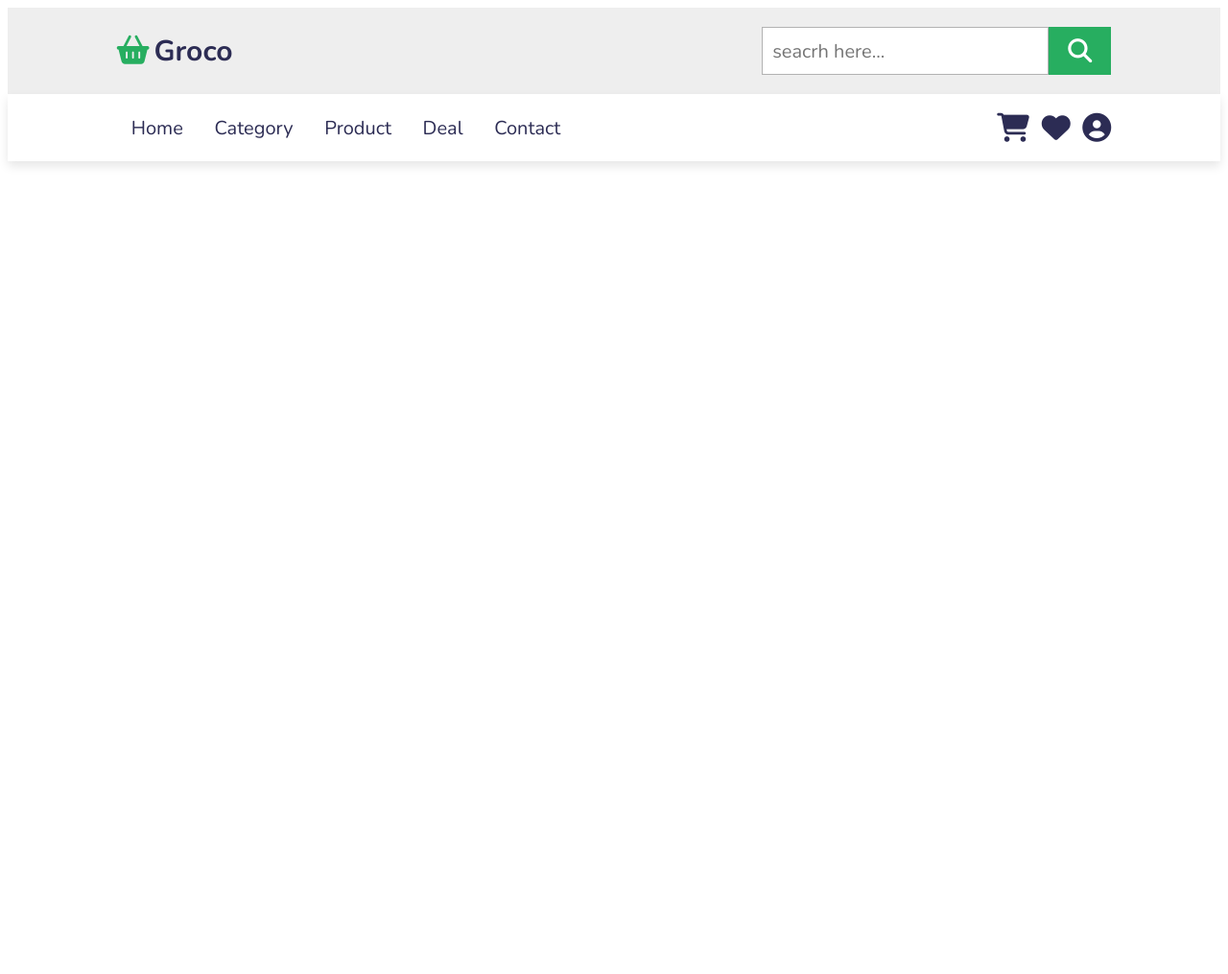
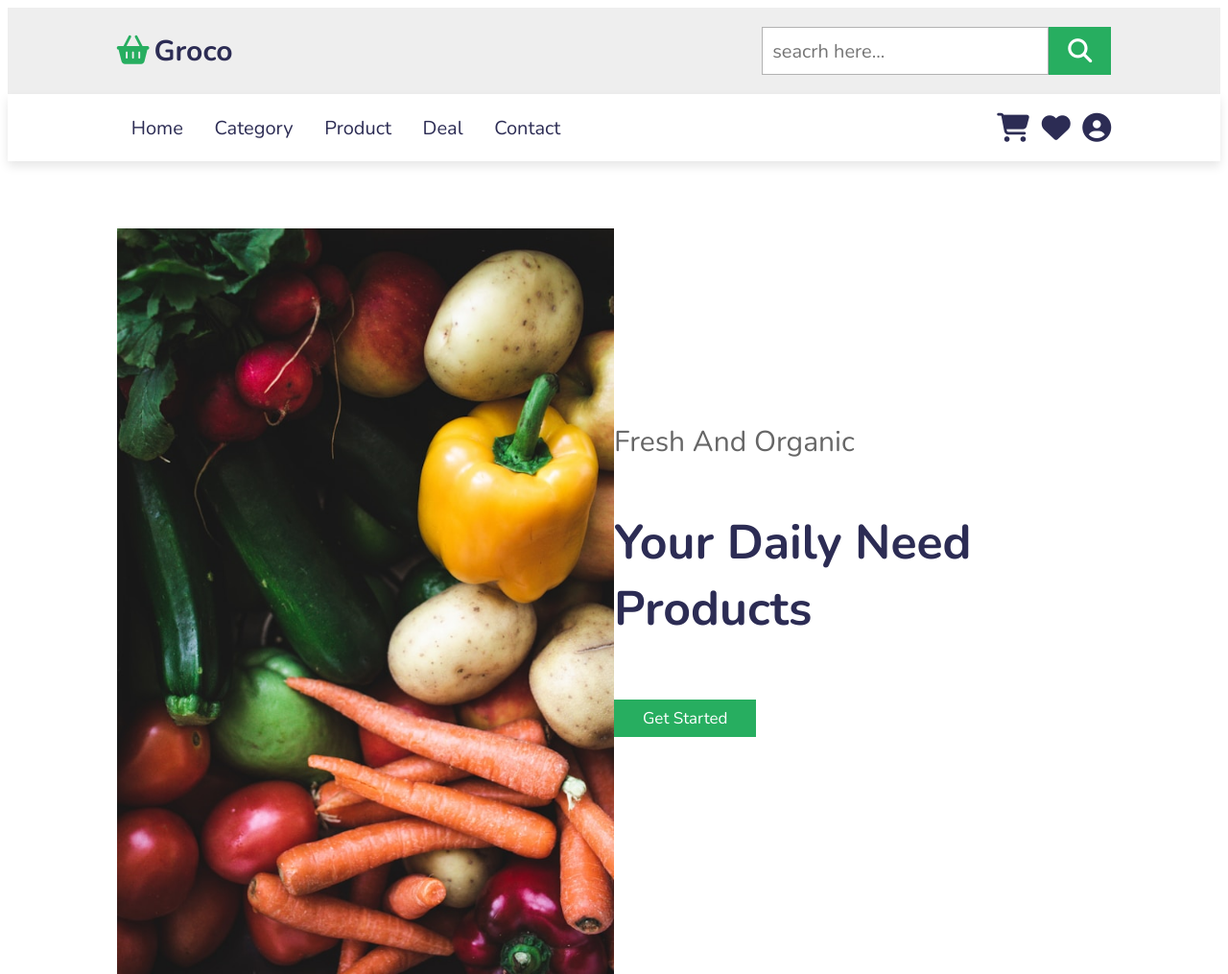
Before and after one commit to Farahksyu/grocery-shopping-website, a plain HTML site: page index.html in a window 1280 px wide. Shown: the whole page at 96% size. Before the commit the page ends 800 px from the top, so only its background shows below. Drawn offline with nearby package versions, Linux system fonts and the light colour scheme.

Commit message:
added-home-section

```diff
--- a/css/style.css
+++ b/css/style.css
@@ -27,6 +27,25 @@ html{
     overflow-x: hidden;
     scroll-padding-top: 6.5rem;
     scroll-behavior: smooth;
+}
+
+section{
+    padding: 2rem 9%;
+}
+
+.btn{
+    display: inline-block;
+    margin-top: 1rem;
+    background: var(--green);
+    color: #ffff;
+    padding: 0.8rem 3rem;
+    font-size: 1.7rem;
+    text-align: center;
+    cursor: pointer;
+}
+
+.btn:hover{
+    background: var(--black);
 }
 
 .header-1{
@@ -126,6 +145,35 @@ html{
     display: none;
 }
 
+.home{
+    display: flex;
+    align-items: center;
+    justify-content: center;
+    flex-wrap: wrap;
+}
+
+.home .image{
+    flex: 1 1 40rem;
+    padding-top: 5rem;
+}
+
+.home .image img{
+    width: 100%;
+}
+
+.home .content{
+    flex: 1 1 40rem;
+}
+
+.home .content span{
+    font-size: 3rem;
+    color: #666;
+}
+
+.home .content h3{
+    font-size: 5rem;
+    color: var(--black);
+}
 
 
 
@@ -139,6 +187,10 @@ html{
 @media (max-width:991px){
     .header-1,
     .header-2{
+        padding: 2rem;
+    }
+
+    section{
         padding: 2rem;
     }
 }
@@ -165,6 +217,14 @@ html{
         padding: 1rem;
         margin: 1.5rem 0;
     }
+
+    .home .content{
+        text-align: center;
+    }
+
+    .home .content h3{
+        font-size: 4rem;
+    }
 }
 
 @media (max-width: 450px){
--- a/index.html
+++ b/index.html
@@ -36,7 +36,16 @@
     </header>
 
 <!-- Home Section -->
-
+    <section class="home" id="home">
+        <div class="image">
+            <img src="/assets/home-img.jpg" alt="">
+        </div>
+        <div class="content">
+            <span>fresh and organic</span>
+            <h3>your daily need products</h3>
+            <a href="#" class="btn">get started</a>
+        </div>
+    </section>
 <!-- Home Section End -->
 
     <script src="js/script.js"></script>
```
